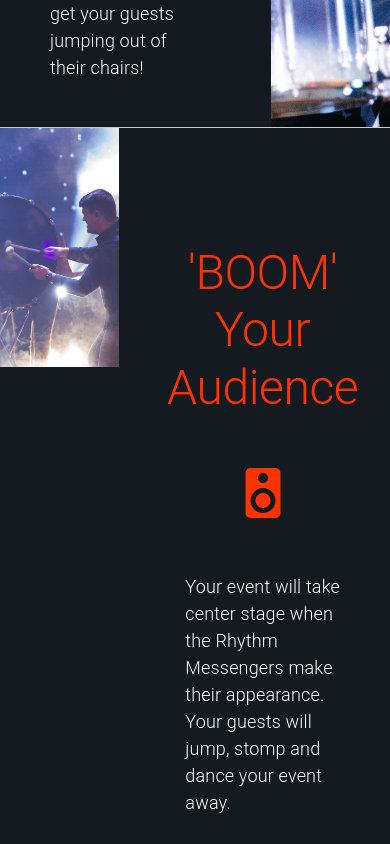
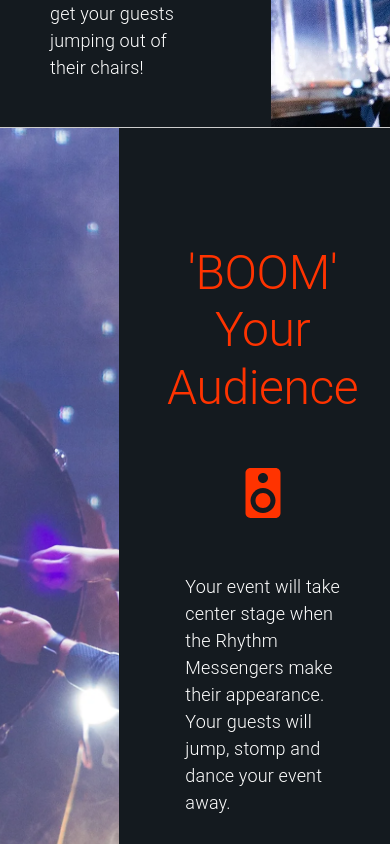
Before and after one commit to CooleyWC/rhythm-messengers, a React (Create React App) app: page / in a window 390 px wide. Shown: the part 2260-3104 px from the top of the page. Built offline with nearby package versions, Linux system fonts and the light colour scheme.

Commit message:
photo looks good in small screen now

```diff
--- a/src/about/About.js
+++ b/src/about/About.js
@@ -66,13 +66,12 @@ const About=(props) =>{
       <Divider sx={{height: 6, backgroundColor: '#CCCCCC'}}/>
       <Box style={{paddingTop: '10px', backgroundColor: '#141A1F'}}>
         <Grid container spacing={2} style={{backgroundColor: '#141A1F'}}>
-          <Grid item xs={4} style={{display: 'flex', justifyContent: 'flex-start', alignItems: 'flex-start', height: '100%', margin: 0, padding: 0}}>
-{/* This image gets pushed to the top left when viewed on small devices - will need to fix */}
+          <Grid item xs={4} style={{display: 'flex', justifyContent:'flex-end', paddingTop:'0'}}>
             <CardMedia
               component='img'
               src='/media/RME-bassdrum.png'
               alt='bass-drum'
-              style={{width:'100%', height: '100%', objectFit: 'cover', maxHeight: '680px', margin: 0, padding: 0}}
+              style={{maxWidth: '100%', height: 'auto', objectFit: 'cover', margin: 0, padding: 0}}
             >
             </CardMedia>
           </Grid>
```
